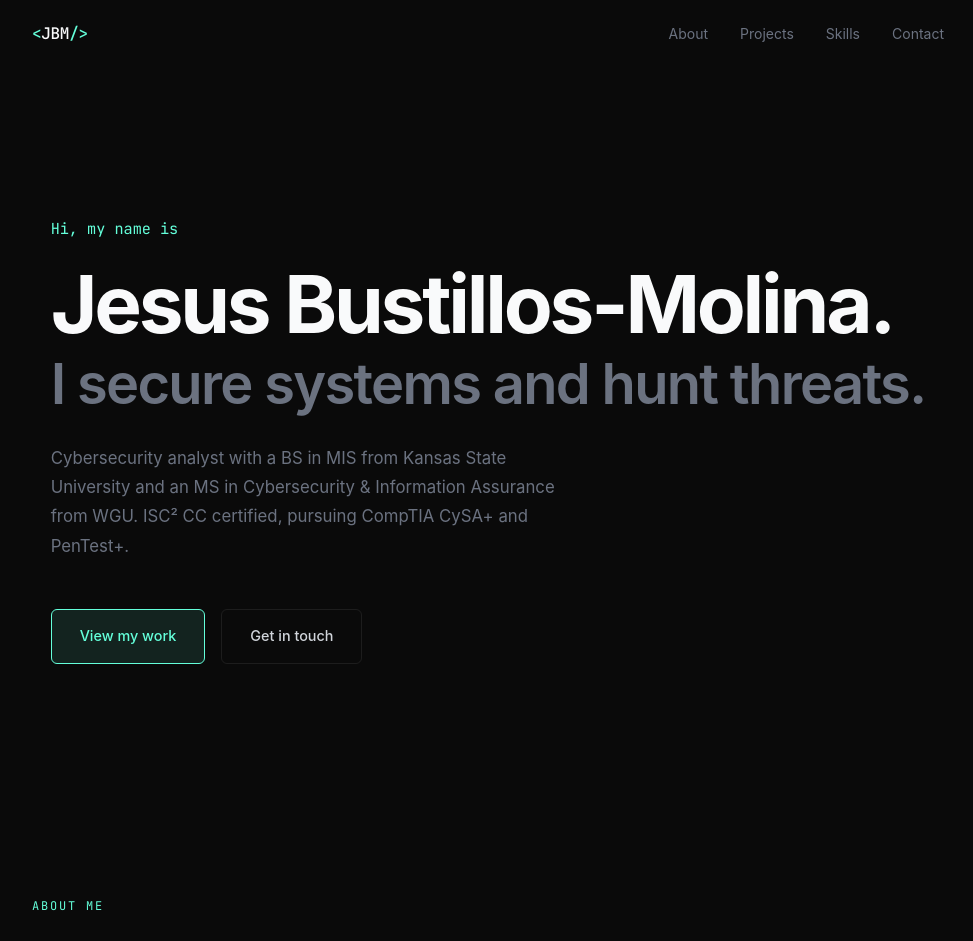
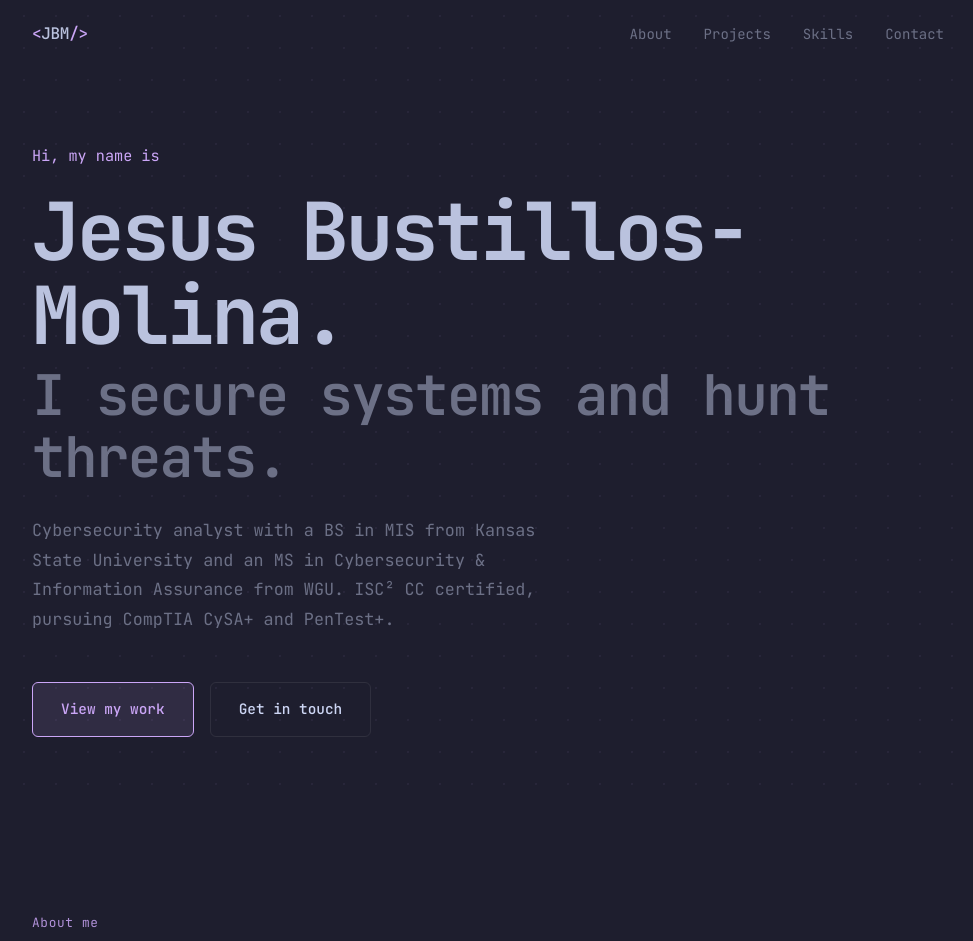
Before and after one commit to JesusMBM/jbusty.github.io, a React (Vite) app: page / in a window 1280 px wide. Shown: the top 941 px of the page, without its empty margins (152-1125 px from the left). Built offline with nearby package versions, Linux system fonts and the light colour scheme.

Commit message:
feat: apply Catppuccin Mocha color system and global styles

```diff
--- a/src/index.css
+++ b/src/index.css
@@ -1,15 +1,20 @@
+@import url('https://fonts.googleapis.com/css2?family=JetBrains+Mono:wght@400;500;600;700&display=swap');
+
 :root {
-  --bg: #0a0a0a;
-  --bg-2: #111111;
-  --bg-3: #1a1a1a;
+  --bg: #1e1e2e;
+  --bg-2: #181825;
+  --bg-3: #313244;
+  --text: #cdd6f4;
+  --text-bright: #bac2de;
+  --text-muted: #6c7086;
+  --accent: #cba6f7;
+  --accent-2: #89b4fa;
+  --accent-3: #94e2d5;
+  --pink: #f38ba8;
+  --accent-dim: rgba(203, 166, 247, 0.1);
   --border: rgba(255, 255, 255, 0.08);
-  --text: #d1d5db;
-  --text-bright: #f9fafb;
-  --text-muted: #6b7280;
-  --accent: #64ffda;
-  --accent-dim: rgba(100, 255, 218, 0.1);
-  --font-sans: 'Inter', system-ui, -apple-system, sans-serif;
-  --font-mono: 'JetBrains Mono', 'Fira Code', monospace;
+  --font-sans: 'JetBrains Mono', monospace;
+  --font-mono: 'JetBrains Mono', monospace;
 }
 
 *, *::before, *::after {
@@ -29,6 +34,35 @@ body {
   line-height: 1.7;
   -webkit-font-smoothing: antialiased;
   -moz-osx-font-smoothing: grayscale;
+  position: relative;
+}
+
+body::before {
+  content: '';
+  position: fixed;
+  inset: 0;
+  background-image: radial-gradient(circle, rgba(203, 166, 247, 0.06) 1px, transparent 1px);
+  background-size: 32px 32px;
+  pointer-events: none;
+  z-index: 0;
+}
+
+::selection {
+  background: var(--accent);
+  color: var(--bg);
+}
+
+::-webkit-scrollbar {
+  width: 6px;
+}
+
+::-webkit-scrollbar-track {
+  background: var(--bg-2);
+}
+
+::-webkit-scrollbar-thumb {
+  background: var(--accent);
+  border-radius: 3px;
 }
 
 a {
@@ -43,17 +77,19 @@ button { cursor: pointer; border: none; background: none; font-family: inherit;
   max-width: 960px;
   margin: 0 auto;
   padding: 0 24px;
+  position: relative;
+  z-index: 1;
 }
 
-section { padding: 96px 0; }
+section { padding: 112px 0; }
 
 .section-eyebrow {
   font-family: var(--font-mono);
-  font-size: 0.75rem;
+  font-size: 0.8rem;
   color: var(--accent);
-  letter-spacing: 0.15em;
-  text-transform: uppercase;
-  margin-bottom: 10px;
+  letter-spacing: 0.05em;
+  margin-bottom: 12px;
+  opacity: 0.85;
 }
 
 .section-heading {
@@ -61,9 +97,9 @@ section { padding: 96px 0; }
   font-weight: 600;
   letter-spacing: -0.025em;
   color: var(--text-bright);
-  margin-bottom: 48px;
+  margin-bottom: 56px;
 }
 
 @media (max-width: 640px) {
-  section { padding: 72px 0; }
+  section { padding: 80px 0; }
 }
```
